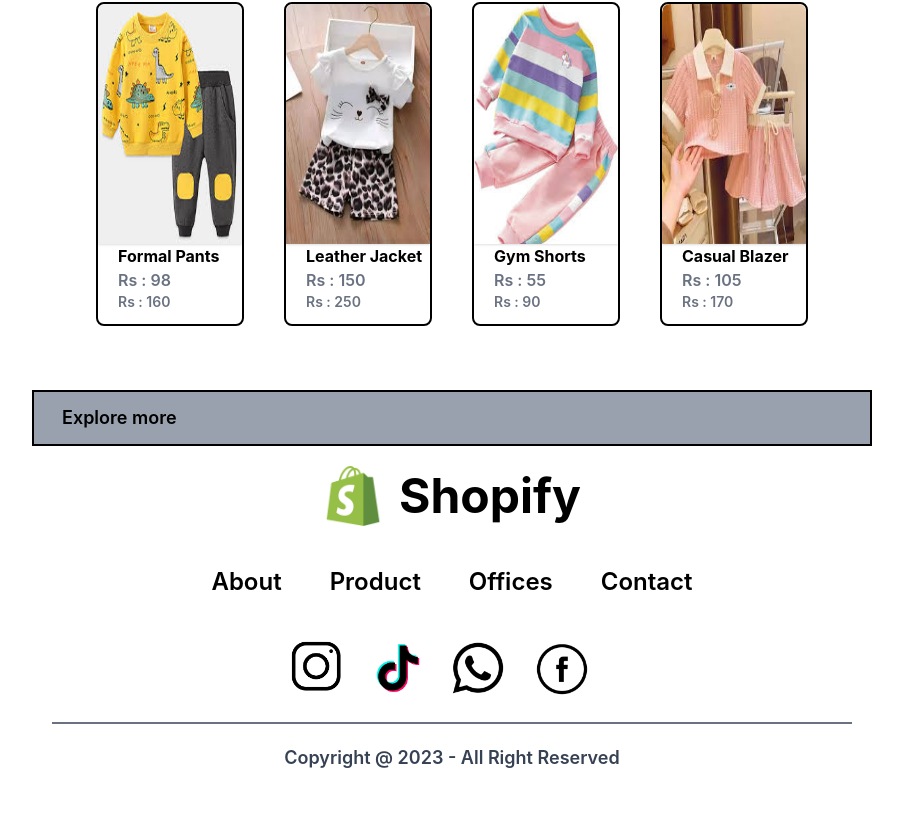
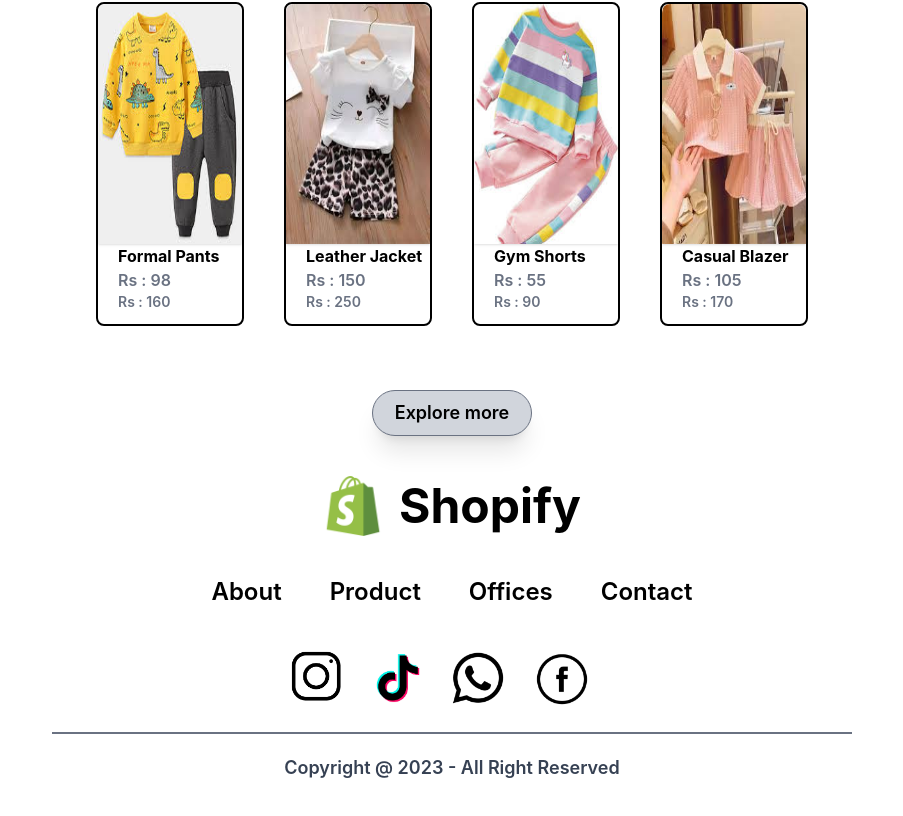
Before and after one commit to EhsanDanish19/Ecommerce_Shop, a React (Vite) app in the folder Frontend/: page /kids in a window 1280 px wide. Shown: the part 1110-1926 px from the top of the page, without its empty margins (188-1091 px from the left). Built offline with nearby package versions, Linux system fonts and the light colour scheme.

Commit message:
updates in some files

```diff
--- a/Frontend/src/Components/Popular/Popular.jsx
+++ b/Frontend/src/Components/Popular/Popular.jsx
@@ -9,7 +9,7 @@ const Popular = () => {
       POPULAR IN WOMEN
       </h1>
       <hr className='w-55 border-2 border-gray-500 mt-1' />
-      <div className='grid grid-cols-1 md:grid-cols-2 lg:grid-cols-3 xl:grid-cols-4 gap-[30px] mt-10 m-0 md:m-10 md:mt-10 lg:m-30 lg:mt-10 xl:m-70 xl:mt-10'>
+      <div className='grid grid-cols-1 md:grid-cols-2 lg:grid-cols-3 xl:grid-cols-4 gap-[30px] mt-10 mx-10 md:mx-30 md:mt-10 xl:xm-70 xl:mt-10'>
         {data_product.map((item,i) =>{
             return <Item key={i} id={item.id} name={item.name} image={item.image} new_price={item.new_price} old_price={item.old_price} />
         })}
--- a/Frontend/src/Pages/ShopCategory.jsx
+++ b/Frontend/src/Pages/ShopCategory.jsx
@@ -31,8 +31,8 @@ const ShopCategory = (props) => {
           })}
         </div>
       </div>
-      <div className='border-2 rounder-full bg-gray-400'>
-        <button className='px-7 py-3 font-semibold text-black-400 text-lg'>Explore more</button>
+      <div className='border-1 border-gray-500 shadow-xl rounded-full bg-gray-300 w-40 mx-auto flex mb-5 hover:bg-gray-400'>
+        <button className='flex mx-auto py-2 font-semibold text-black-400 text-lg cursor-pointer'>Explore more</button>
       </div>
     </div>
   )
```
